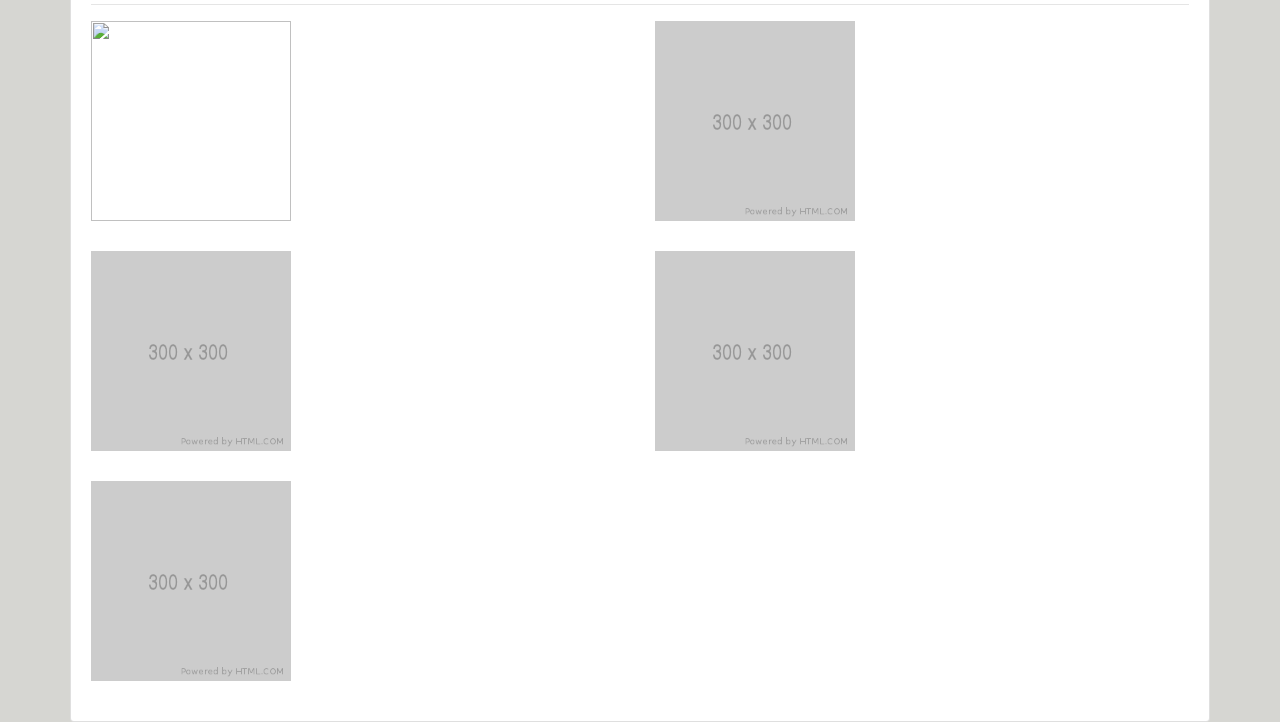
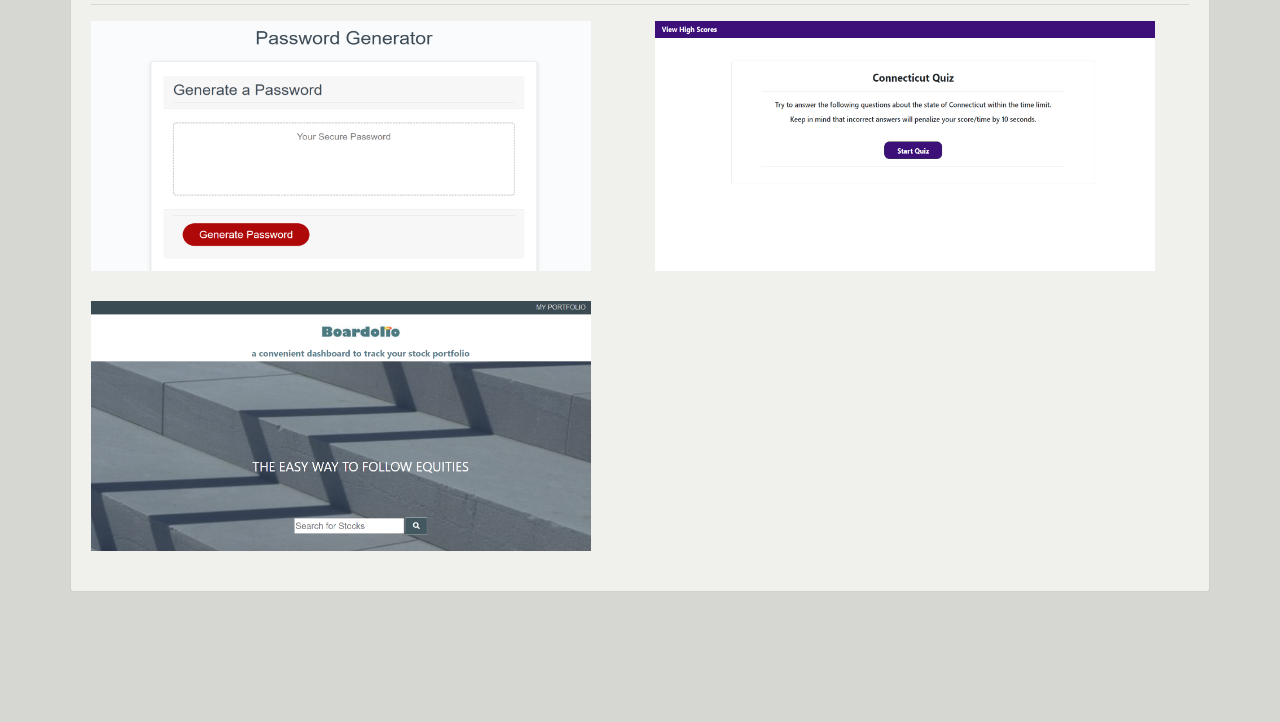
Before and after one commit to adt315/updated-portfolio, a plain HTML site: page portfolio.html in a window 1280 px wide. Shown: the part 207-929 px from the top of the page. After the commit the page ends 800 px from the top, so only its background shows below. Drawn offline with nearby package versions, Linux system fonts and the light colour scheme.

Commit message:
add projects

```diff
--- a/assets/css/style.css
+++ b/assets/css/style.css
@@ -34,15 +34,17 @@ span.navbar-brand {
     height: 50%;
 }
 
-.portfolio {
-    /* width: 500px; */
-}
 
 .card {
     background-color: white;
     /* margin: 50px 65px 50px 65px; */
     padding: 30px 20px 10px 20px;
     margin-top: 50px;
+}
+
+.portfolio-card {
+    background-color: #f0f0ec;
+    /* width: 500px; */
 }
 
 h1 {
@@ -84,3 +86,9 @@ label {
 a {
     color: white;
 }
+
+.project {
+    height: 250px;
+    width: 500px;
+    margin-bottom: 30px;
+}
--- a/portfolio.html
+++ b/portfolio.html
@@ -33,7 +33,7 @@
 
 <!-- Portfolio Section -->
 
-<section class="container portfolio card" >
+<section class="container portfolio card portfolio-card" >
     <div class="row">
         <div class="col-sm-12">
             <h1>Portfolio</h1>
@@ -42,27 +42,27 @@
     </div>
     <div class="row">
         <div class="col-xs-12 col-md-6">
-            <img class="placeholder" src=" alt="">
+            <img class="project" src="./assets/images/password-generator-screenshot.png" alt="Password Generator">
         </div>
         <div class="col-xs-12 col-md-6">
-            <img class="placeholder" src="./assets/images/placeholder-image.png" alt="Placeholder image">
+            <img class="project" src="./assets/images/timed-quiz-screenshot.png" alt="Timed Quiz">
         </div>
     </div>
     <div class="row">
         <div class="col-xs-12 col-md-6">
-            <img class="placeholder" src="./assets/images/placeholder-image.png" alt="Placeholder image">
+            <img class="project" src="./assets/images/boardolio-screenshot.png" alt="Boardolio">
         </div>
-        <div class="col-xs-12 col-md-6">
-            <img class="placeholder" src="./assets/images/placeholder-image.png" alt="Placeholder image">
+        <!-- <div class="col-xs-12 col-md-6">
+            <img class="project" src="./assets/images/placeholder-image.png" alt="Placeholder image">
         </div>
-    </div>
-    <div class="row">
+    </div>  -->
+    <!-- <div class="row">
         <div class="col-xs-12 col-md-6">
             <img class="placeholder" src="./assets/images/placeholder-image.png" alt="Placeholder image">
         </div>
         <div class="col-xs-12 col-sm-6">
-        </div>
-    </div>
+        </div> -->
+    <!-- </div>  -->
 </section>
 
 <!-- Scripts -->
```
Also changed, not shown: assets/images/boardolio-screenshot.png (added), assets/images/password-generator-screenshot.png (added), assets/images/timed-quiz-screenshot.png (added).
